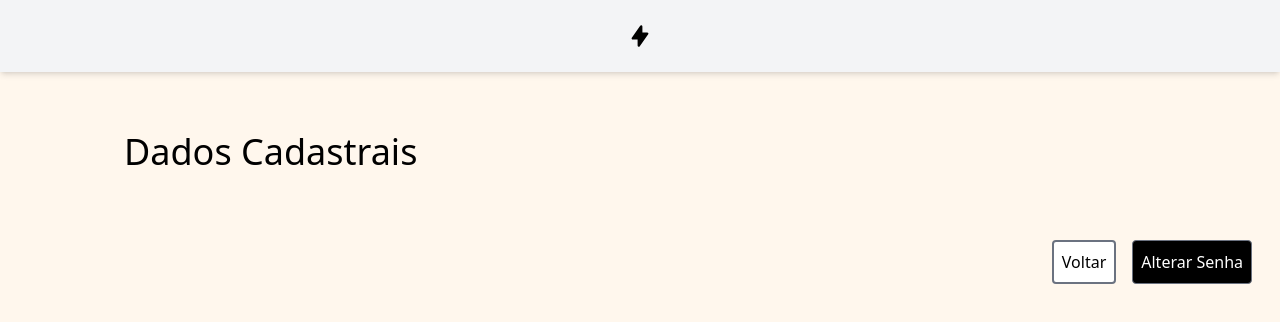
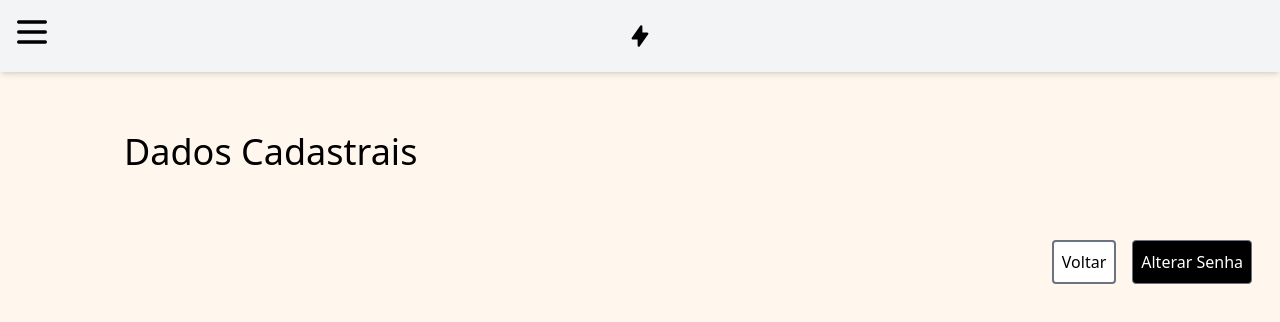
Before and after one commit to gribasads/pic-ui, a Next.js app: page /profile in a window 1280 px wide. Shown: the top 322 px of the page. Built offline with nearby package versions, Linux system fonts and the light colour scheme; no server answers; what i18next-xhr-backend would draw is missing.

Commit message:
fix menu

```diff
--- a/components/template/Menu.tsx
+++ b/components/template/Menu.tsx
@@ -10,7 +10,7 @@ export default function Menu() {
         await signOut()
     }
   return (
-    <div className='fixed'>
+    <div className='absolute'>
     <div className='inline-block p-3'>
      <button onClick={()=>setOpen(prev => !prev)}>
      {!open ?IconMenu():IconMenuClose()}
@@ -18,7 +18,7 @@ export default function Menu() {
     </div>
     {
         open ? <>
-        <div className=' fixed h-screen w-32  bg-black opacity-50'>
+        <div className=' absolute h-screen w-32  bg-black opacity-50'>
           <div className='p-10 flex-col'>
            <Link href={'/service'} passHref>
              <div className='text-amber-500 mb-10 cursor-pointer'>
--- a/components/template/Page.tsx
+++ b/components/template/Page.tsx
@@ -14,6 +14,7 @@ export default function Page(prop: Prop) {
   return (
     <div className="flex min-h-screen w-screen bg-orange-50 ">
       <div className="flex flex-col w-full">
+        <Menu />
         <Topbar />
         <div className={`p-7 h-full`}>
           <Title title={title} />
```
